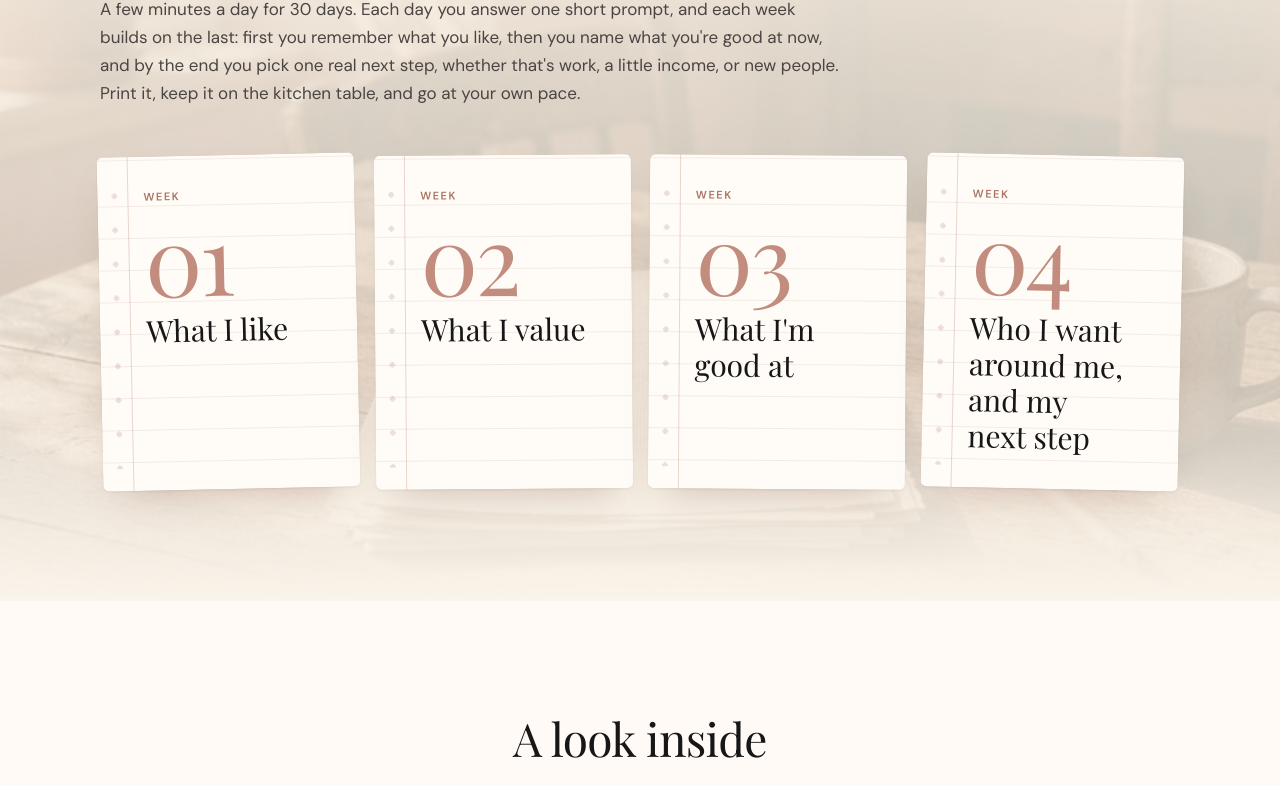
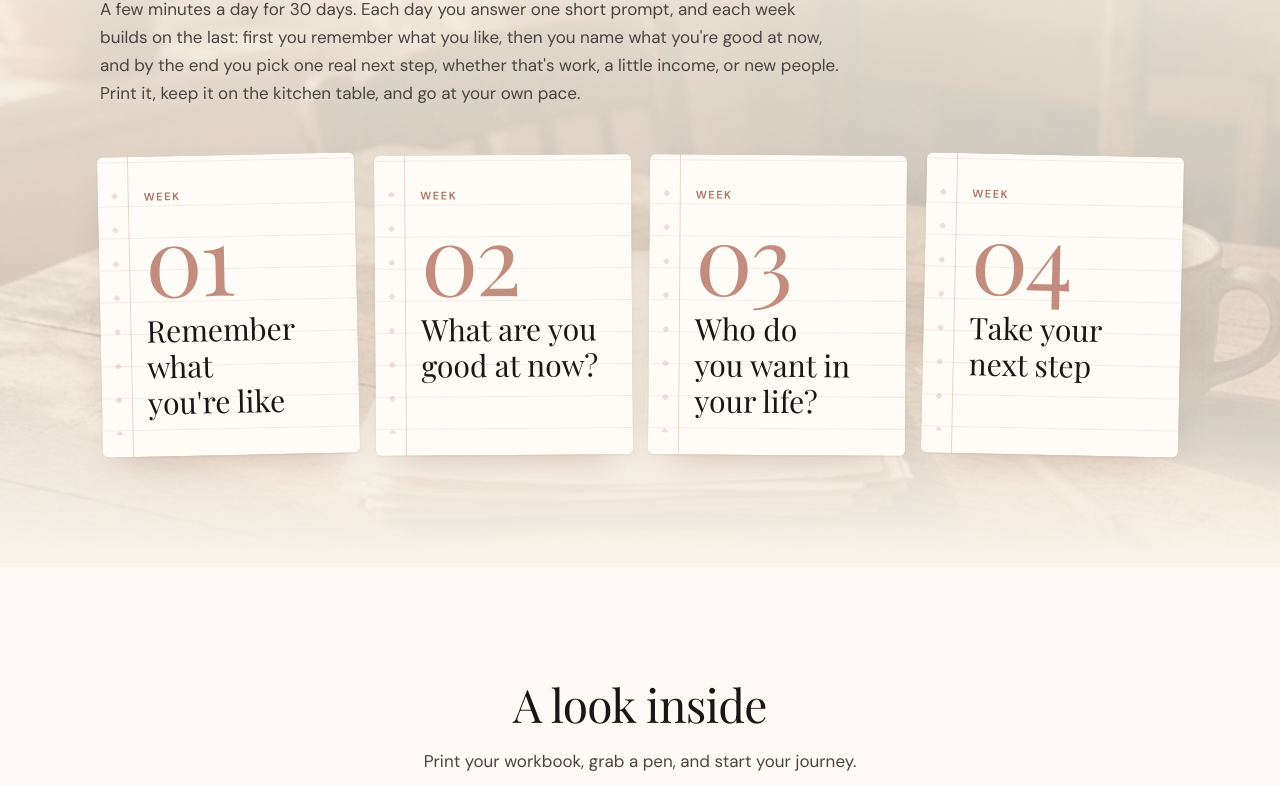
Before and after one commit to nemomakes/showsites, a Next.js app in the folder who-am-i-now/: page / in a window 1280 px wide. Shown: the part 2194-2980 px from the top of the page. Built offline with nearby package versions, Linux system fonts and the light colour scheme.

Commit message:
who-am-i-now: week cards match the workbook's week titles (#21)
Co-authored-by: Hustle Builder <builder@nemomakes.com>

```diff
--- a/who-am-i-now/app/page.tsx
+++ b/who-am-i-now/app/page.tsx
@@ -37,7 +37,7 @@ const peekPages = [
   { img: peek12, large: "/peek/peek-12-lg.webp", alt: "Week 3 cover: \"Who do you want in your life?\", Days 15 to 21, about the people who matter to you now" },
   { img: peek13, large: "/peek/peek-13-lg.webp", alt: "Day 15 page: list the people you can just be yourself with, then a few lines on someone you've lost touch with and miss" },
 ];
-const weeks = ["What I like", "What I value", "What I'm good at", "Who I want around me, and my next step"];
+const weeks = ["Remember what you're like", "What are you good at now?", "Who do you want in your life?", "Take your next step"];
 
 export default function Page() {
   return (
```
